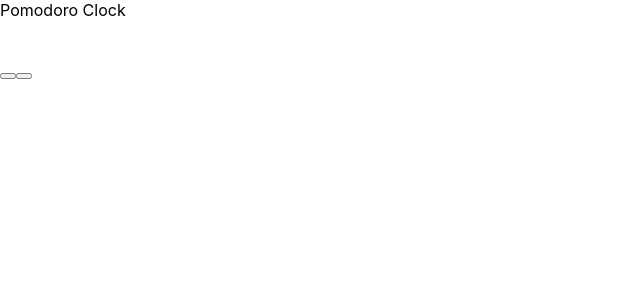
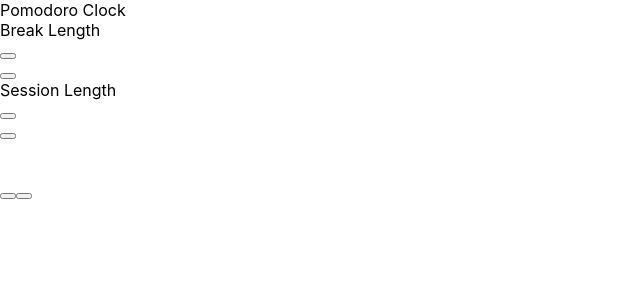
Before and after one commit to PJMantoss/pomodoro-clock, a React (Create React App) app: page / in a window 1280 px wide. Shown: the top 300 px of the page, without its empty margins (0-640 px from the left). Built offline with nearby package versions, Linux system fonts and the light colour scheme.

Commit message:
update TimerControl.js

```diff
--- a/src/TimerControl.js
+++ b/src/TimerControl.js
@@ -1,9 +1,22 @@
 import React from 'react'
 
-const TimerControl = () => {
+const TimerControl = (props) => {
     return (
-        <div>
+        <div className="length-control">
+            <div id={props.titleID}>
+                {props.title}
+            </div>
+            <button
+                id={props.minID}
+                className="btn-level"
+                value=""
+                onClick={props.onClick}
+            >
+                <i/>
+            </button>
 
+            <div></div>
+            <button></button>
         </div>
     )
 }
```
